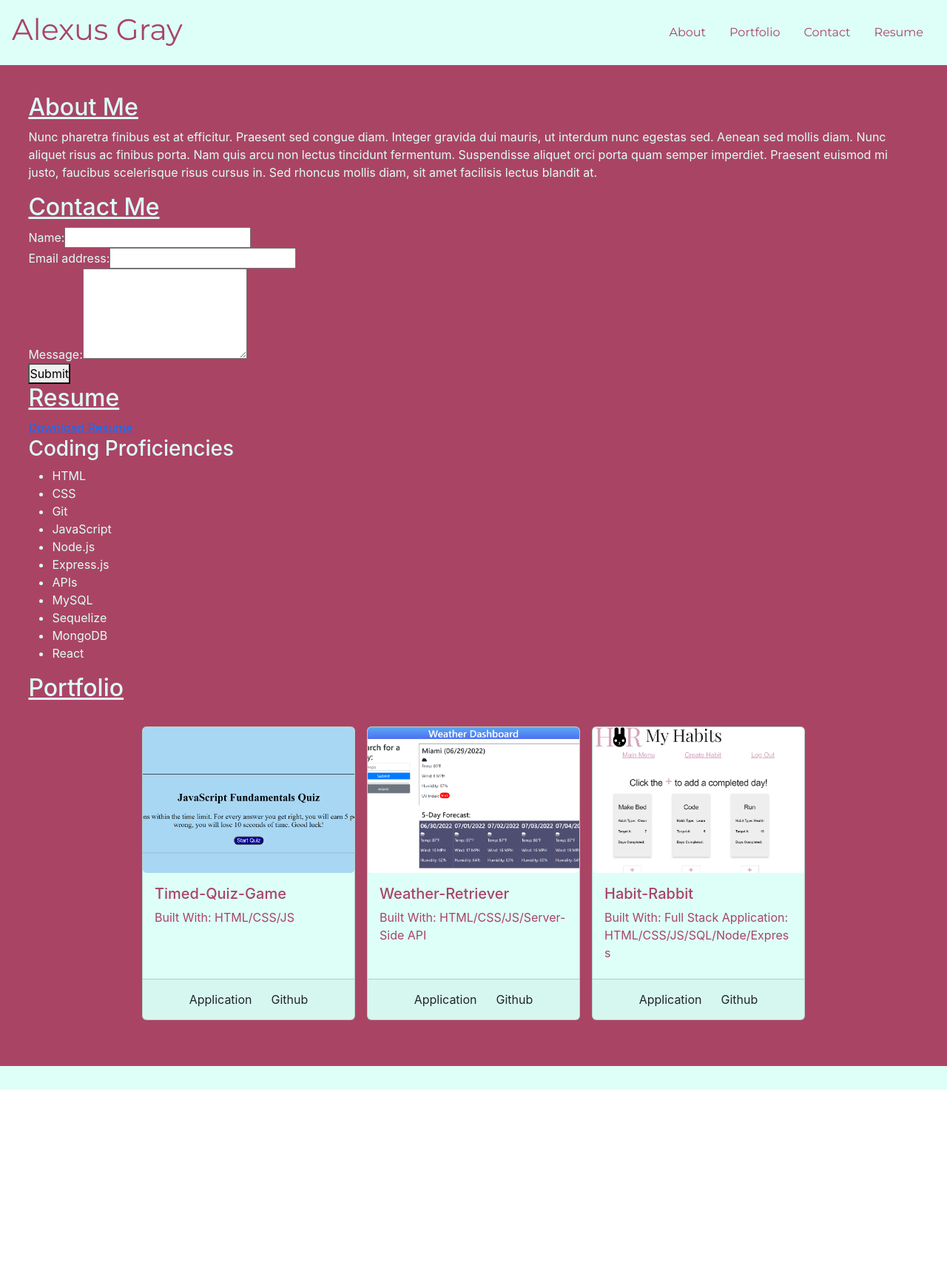
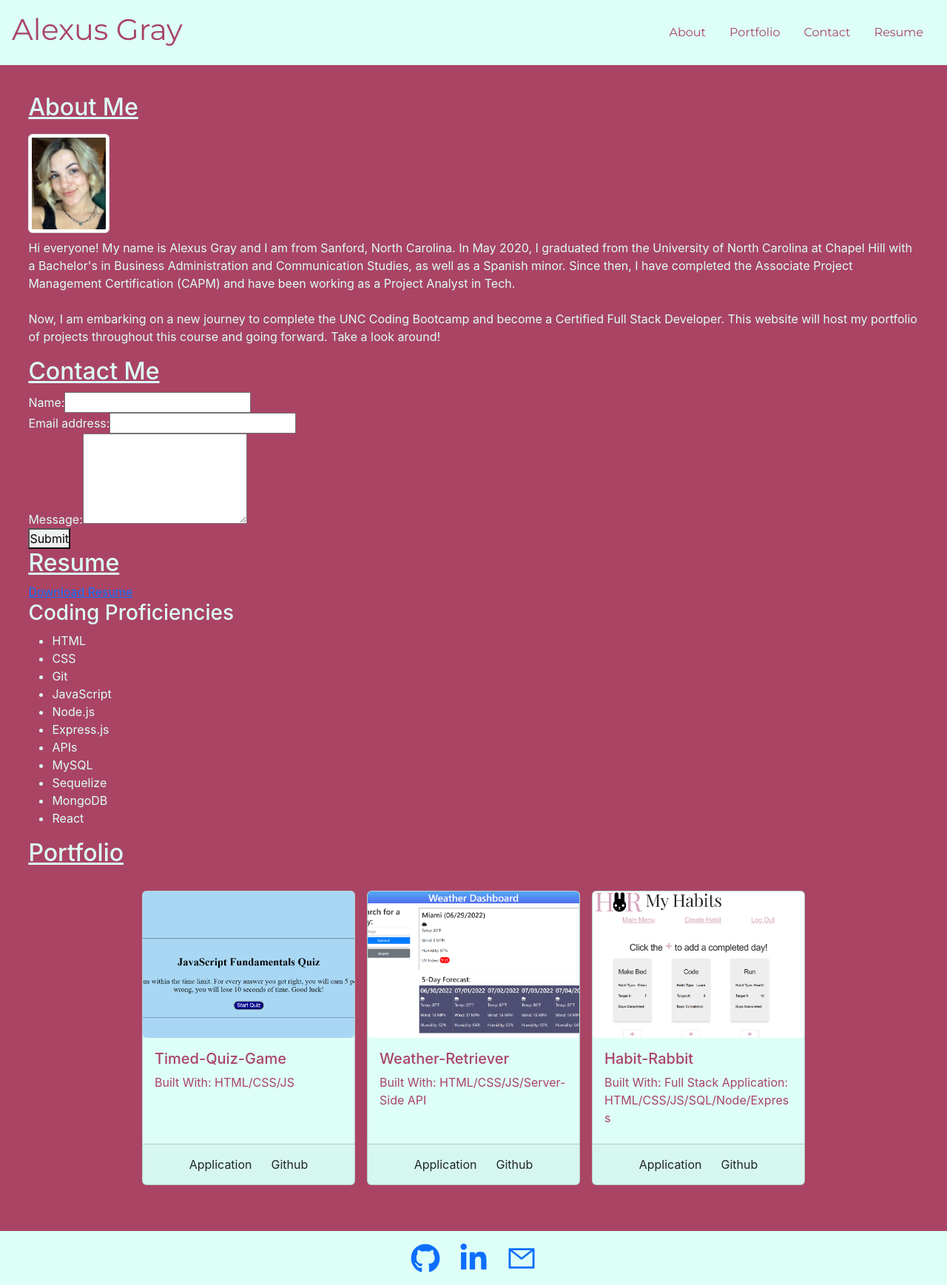
Before and after one commit to grayad/my-portfolio, a React (Create React App) app: page / in a window 1280 px wide. Shown: the whole page at 74% size. Before the commit the page ends 1473 px from the top, so only its background shows below. Built offline with nearby package versions, Linux system fonts and the light colour scheme.

Commit message:
add icons and links to footer

```diff
--- a/package.json
+++ b/package.json
@@ -9,6 +9,7 @@
     "bootstrap": "^5.2.0",
     "react": "^17.0.2",
     "react-dom": "^17.0.2",
+    "react-icons": "^4.4.0",
     "react-scripts": "5.0.1",
     "web-vitals": "^2.1.4"
   },
--- a/src/components/Footer/index.js
+++ b/src/components/Footer/index.js
@@ -1,8 +1,20 @@
 import React from "react";
+import { FaGithub, FaLinkedinIn } from "react-icons/fa";
+import { AiOutlineMail } from "react-icons/ai";
 
 function Footer() {
   return (
-    <footer className="d-flex align-items-center justify-content-center p-3"></footer>
+    <footer className="d-flex align-items-center justify-content-center p-1">
+      <a href="https://github.com/grayad/" class='icon'>
+        <FaGithub size={40}></FaGithub>
+      </a>
+      <a href="https://www.linkedin.com/in/alexus-lexi-gray-capm-151434179/" class='icon'>
+        <FaLinkedinIn size={40}></FaLinkedinIn>
+      </a>
+      <a href="mailto: alexus_gray@alumni.unc.edu" class='icon'>
+        <AiOutlineMail size={40}></AiOutlineMail>
+      </a>
+    </footer>
   );
 }
 
--- a/src/components/pages/About.js
+++ b/src/components/pages/About.js
@@ -1,17 +1,32 @@
-import React from 'react';
+import React from "react";
 
 export default function About() {
   return (
     <div>
       <h2>About Me</h2>
-      <p>
-        Nunc pharetra finibus est at efficitur. Praesent sed congue diam.
-        Integer gravida dui mauris, ut interdum nunc egestas sed. Aenean sed
-        mollis diam. Nunc aliquet risus ac finibus porta. Nam quis arcu non
-        lectus tincidunt fermentum. Suspendisse aliquet orci porta quam semper
-        imperdiet. Praesent euismod mi justo, faucibus scelerisque risus cursus
-        in. Sed rhoncus mollis diam, sit amet facilisis lectus blandit at.
-      </p>
+      <div id="resumeDiv" class="d-flex flex-row align-items-center flex-wrap">
+        <img
+          src="./assets/imgOfMe.jpg"
+          alt="Alexus Gray"
+          class="img-thumbnail my-2"
+          width={110}
+          height={100}
+        ></img>
+        <p>
+          Hi everyone! My name is Alexus Gray and I am from Sanford, North
+          Carolina. In May 2020, I graduated from the University of North
+          Carolina at Chapel Hill with a Bachelor's in Business Administration
+          and Communication Studies, as well as a Spanish minor. Since then, I
+          have completed the Associate Project Management Certification (CAPM)
+          and have been working as a Project Analyst in Tech.
+          <br></br>
+          <br></br>
+          Now, I am embarking on a new journey to complete the UNC Coding
+          Bootcamp and become a Certified Full Stack Developer. This website
+          will host my portfolio of projects throughout this course and going
+          forward. Take a look around!
+        </p>
+      </div>
     </div>
   );
 }
--- a/src/components/pages/Contact.js
+++ b/src/components/pages/Contact.js
@@ -52,7 +52,7 @@ export default function Contact() {
           <label htmlFor="name">Name:</label>
           <input
             type="text"
-            name="name"
+            name="Name"
             defaultValue={name}
             onBlur={handleChange}
           />
@@ -69,7 +69,7 @@ export default function Contact() {
         <div>
           <label htmlFor="message">Message:</label>
           <textarea
-            name="message"
+            name="Message"
             rows="5"
             defaultValue={message}
             onBlur={handleChange}
--- a/src/index.css
+++ b/src/index.css
@@ -32,6 +32,10 @@ header, footer {
   font-family: var(--font1);
 }
 
+footer {
+  font-size: large;
+}
+
 main {
   background-color: var(--secondary-color);
   padding: 3%;
@@ -58,6 +62,10 @@ h2 {
   color: var(--secondary-color);
 }
 
+.icon {
+  padding: 1%;
+}
+
 #resume-img {
   /* TODO: fix padding */
   padding: 25px
```
Also changed, not shown: public/assets/imgOfMe.jpg (added), 1 other file (tests, documents, lock files or other folders).
